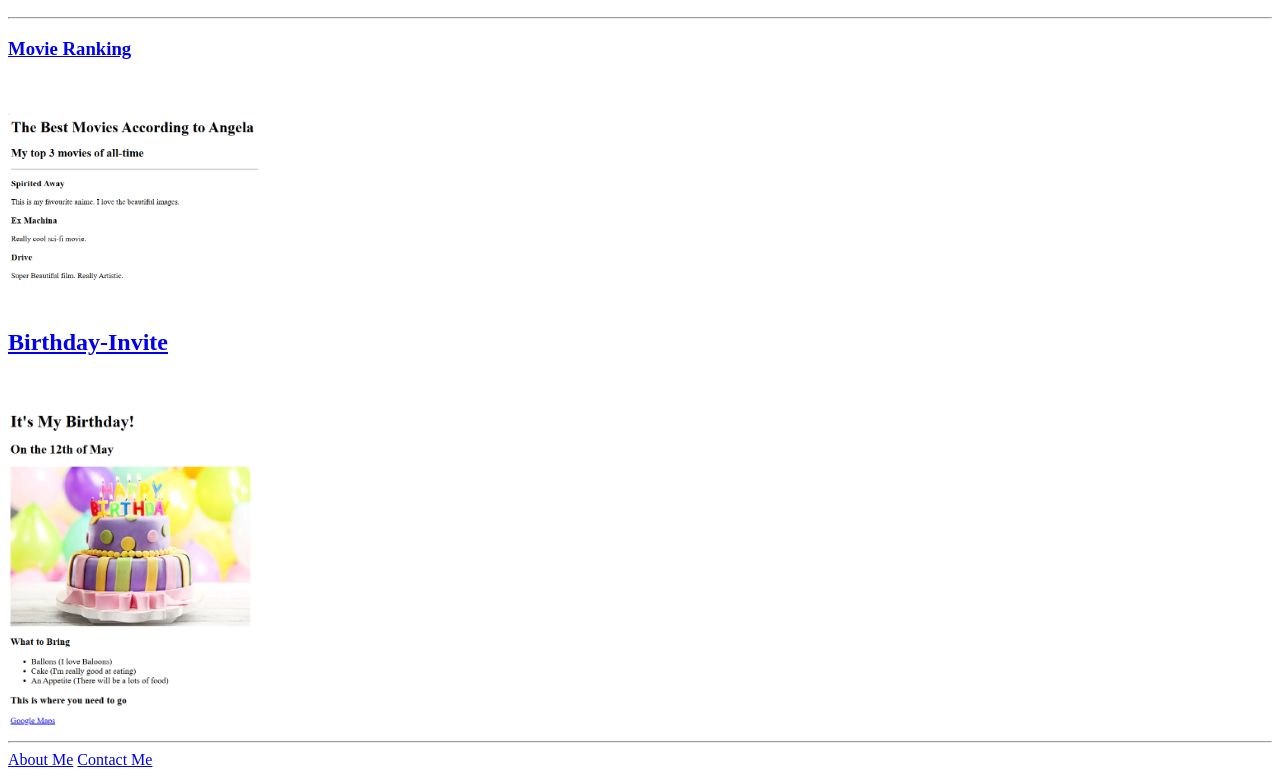
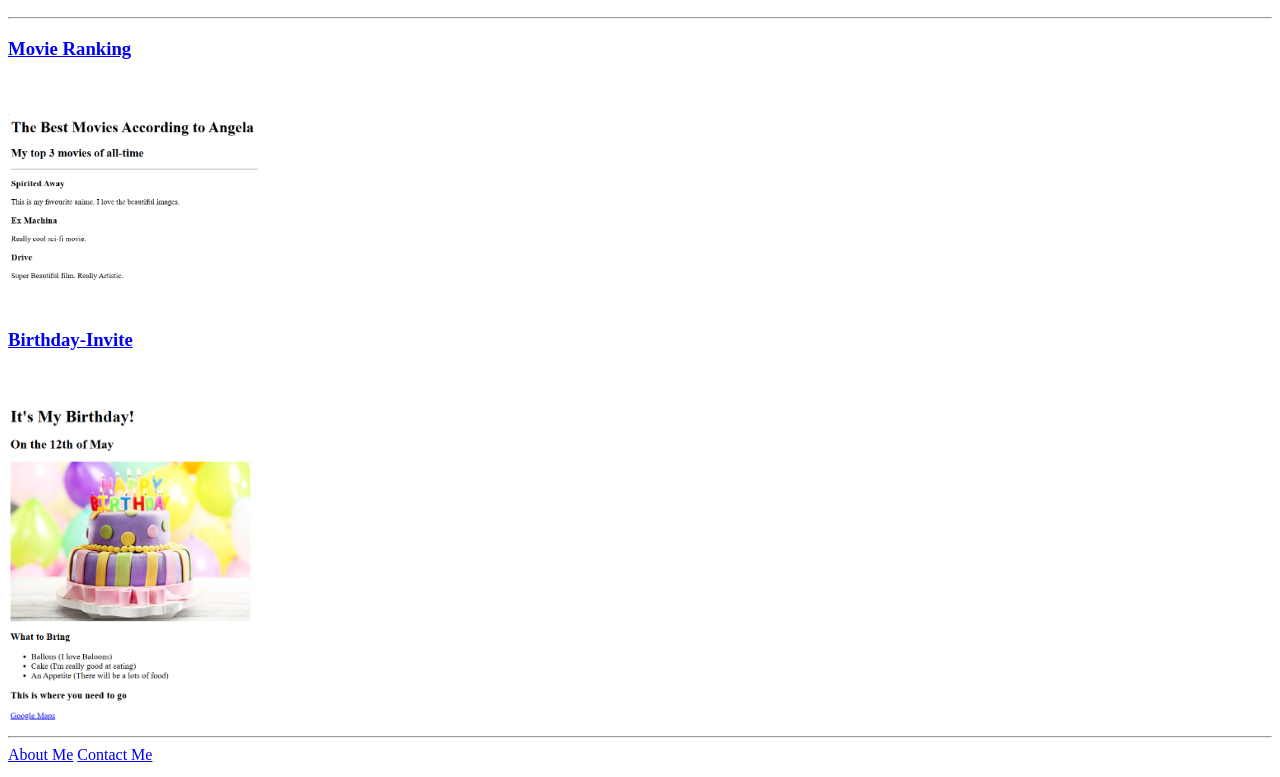
Before and after one commit to eslacbanes17/Portfolio, a plain HTML site: page index.html in a window 1280 px wide. Shown: the part 110-887 px from the top of the page. Drawn offline with Linux system fonts and the light colour scheme.

Commit message:
Fix HTML anchor tags for consistency

```diff
--- a/index.html
+++ b/index.html
@@ -9,13 +9,13 @@
     <h1>Portfolio of Elmer Lacbanes</h1>
     <h2>Web Developer Enthusiast</h2>
     <hr>
-    <h3><a href="./public/movie-ranking.html" >Movie Ranking</a></h3>
+    <h3><a href="./public/movie-ranking.html">Movie Ranking</a></h3>
     <br>
     <br>
     <img src="./assets/images/movie-ranking.png" width="250" alt="Bithday Invite" />
     <br>
     <br>
-    <h3><a href="./public/birthday-invite.html" style="font-size: 24px;" >Birthday-Invite</a></h3>
+    <h3><a href="./public/birthday-invite.html">Birthday-Invite</a></h3>
     <br>
     <br>
     <img src="./assets/images/birthday-invite.png" width="250" alt="Bithday Invite" />
```
